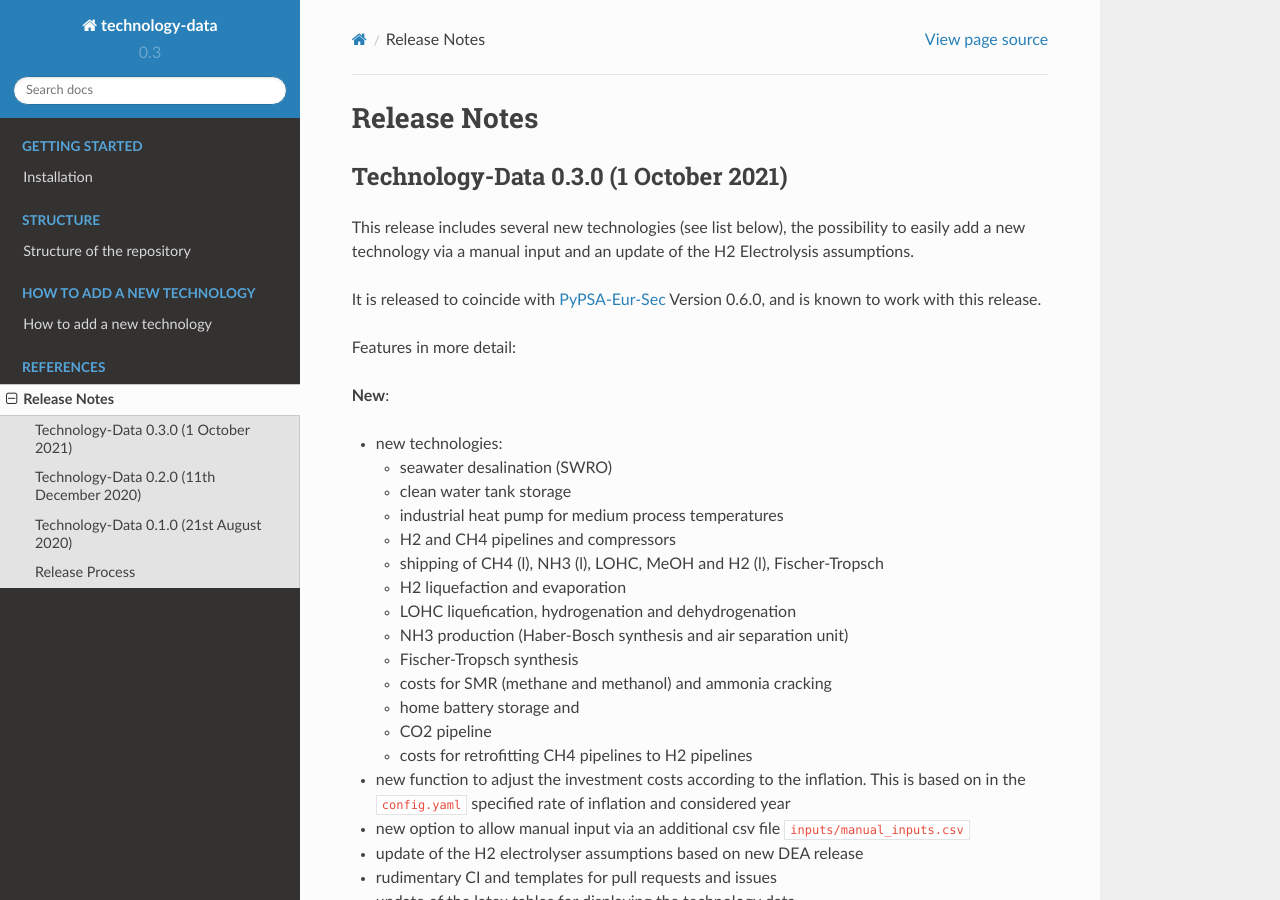
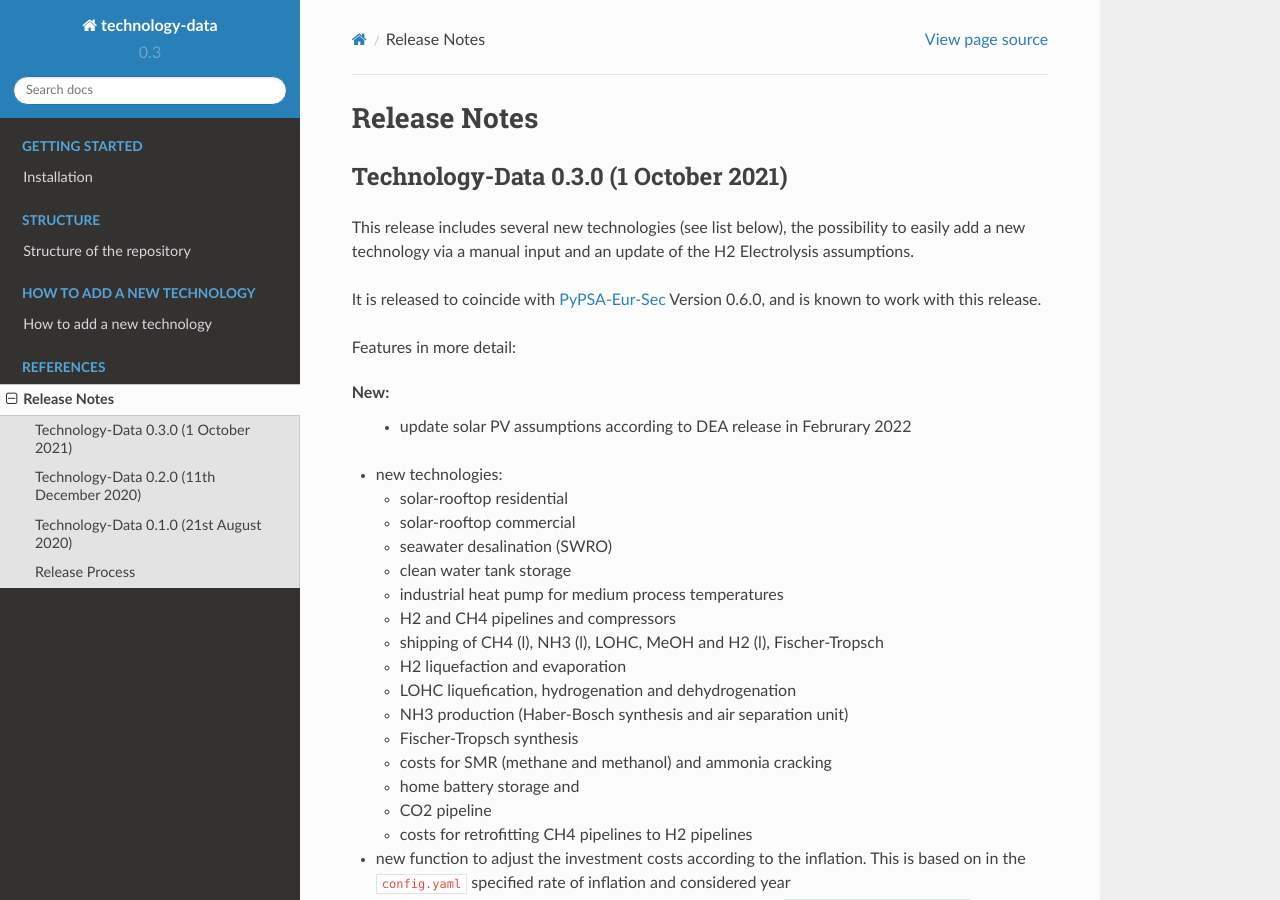
Before and after one commit to PyPSA/technology-data, a Sphinx documentation site: the page built from docs/release_notes.rst, in a window 1280 px wide and 900 px high. Built offline with Sphinx 7.4.7 and the Read the Docs theme 2.0.0, drawn with Linux system fonts in a browser that asks for light colours.

Commit message:
add release note

```diff
--- a/docs/release_notes.rst
+++ b/docs/release_notes.rst
@@ -14,9 +14,12 @@ It is released to coincide with `PyPSA-Eur-Sec <https://github.com/PyPSA/pypsa-e
 Features in more detail:
 
 **New**:
+  - update solar PV assumptions according to DEA release in Februrary 2022
 
 * new technologies:
 
+  - solar-rooftop residential
+  - solar-rooftop commercial
   - seawater desalination (SWRO)
   - clean water tank storage
   - industrial heat pump for medium process temperatures
```
